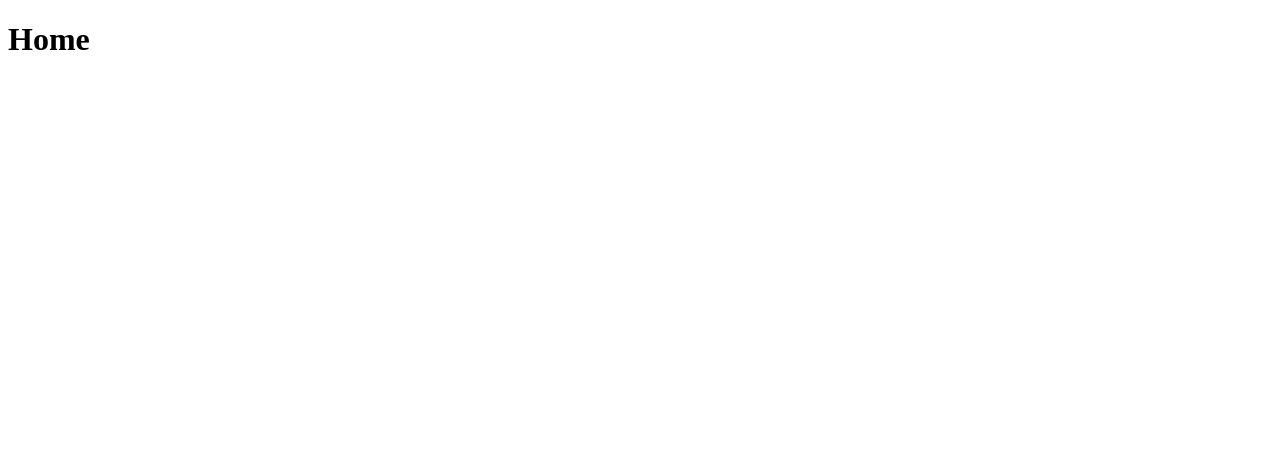
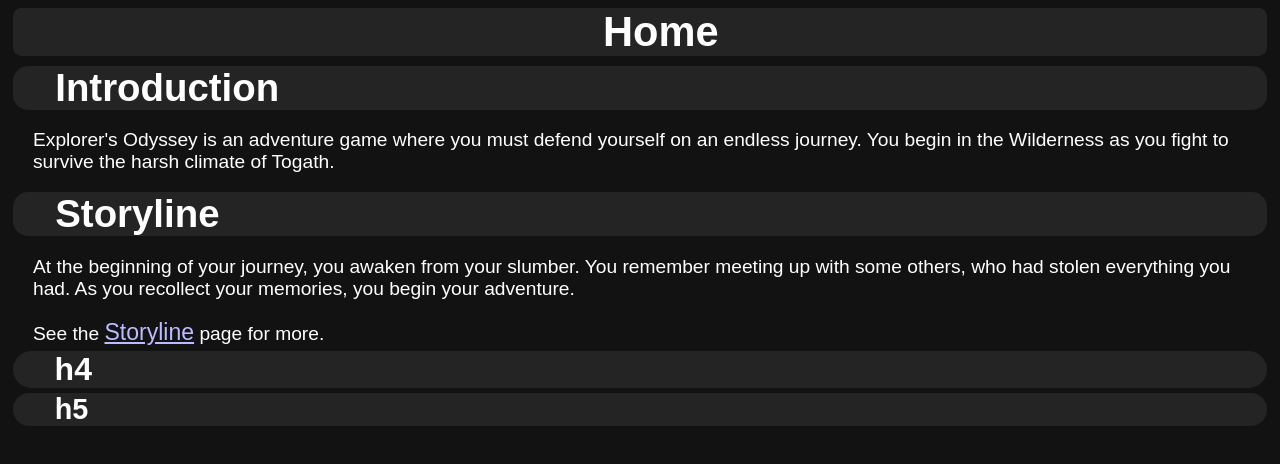
Before and after one commit to ExplorersOdysseyGame/Game, a plain HTML site: page docs/index.html in a window 1280 px wide. Drawn offline with Linux system fonts and the light colour scheme.

Commit message:
Storyline section

```diff
--- /dev/null
+++ b/docs/common/css/global.css
@@ -0,0 +1,19 @@
+/* General Colours */
+:root {
+	background-color: #121212;
+	color: #ffffff;
+	font-family: sans-serif;
+	font-size: 1em;
+}
+
+/* Headers */
+h1,h2,h3,h4,h5 {margin:5px; background-color:#242424; padding-left:1em;}
+h1 {font-size: 2.6em; border-radius: 0.2em; text-align: center; margin-bottom: 10px;}
+h2 {font-size: 2.4em; border-radius: 0.4em; padding-left:1.1em}
+h3 {font-size: 2.2em; border-radius: 0.6em; padding-left:1.2em}
+h4 {font-size: 2.0em; border-radius: 0.8em; padding-left:1.3em}
+h5 {font-size: 1.8em; border-radius: 1em; padding-left:1.45em}
+
+/* Content */
+p,span,a {font-size: 1.2em; padding-left:25px;}
+a {padding-left:0px;color: #bbbbff} a:hover {color: #6666ff} a:visited {color: #333333}
--- a/docs/common/js/global.js
+++ b/docs/common/js/global.js
@@ -3,6 +3,7 @@ function capitaliseFirstLetter(string) {
 }
 
 document.addEventListener('DOMContentLoaded', function() {
+	// JS Metadata Tags
     jsdats = document.body.getElementsByTagName("jsdat")
     for (let i = 0; i < jsdats.length; i++) {
     	jsdat = jsdats[i]
@@ -11,8 +12,17 @@ document.addEventListener('DOMContentLoaded', function() {
     	jshtml = `<${jsdat.getAttribute("jname")}>${capitaliseFirstLetter(jsdat.getAttribute("jdata"))}${jsdatExtra}</${jsdat.getAttribute("jname")}>`
     	document.head.innerHTML += jshtml
     	if (jsdat.getAttribute("jhtml") != null) {
-    		document.body.innerHTML += jshtml.replace(jsdat.getAttribute("jname"), jsdat.getAttribute("jhtml")).replace(jsdatExtra, "")
+    		document.body.innerHTML = jshtml.replace(jsdat.getAttribute("jname"), jsdat.getAttribute("jhtml")).replace(jsdatExtra, "") + document.body.innerHTML
     	}
 	}
 	for (let i = 0; i < jsdats.length; i++) {jsdats[i].remove()}
+	// JS Reference Tags
+	jsrefs = document.body.getElementsByTagName("jsrel")
+	for (let i = 0; i < jsrefs.length; i++) {
+    	jsref = jsrefs[i]
+    	jsrel = jsref.getAttribute("jrel")
+    	if (jsrel == null) {jsrel = ["", ""]} else {jsrel = jsrel.split(":")}
+    	jsref.outerHTML = `<span>${jsref.getAttribute("jdata")}</span>`.replace("[]", `<a href=${jsrel[0]}>${jsrel[1]}</a>`)
+	}
+	for (let i = 0; i < jsrefs.length; i++) {jsrefs[i].remove()}
 }, false);
--- a/docs/index.html
+++ b/docs/index.html
@@ -3,9 +3,17 @@
 	<head>
 		<meta charset="utf-8"/>
 		<link rel="icon" href="https://github.com/ExplorersOdysseyGame/Game/raw/master/src/main/resources/icon.png" type="image/png">
+		<link rel="stylesheet" href="common/css/global.css">
 		<script src="common/js/global.js"></script>
 	</head>
 	<body>
 		<jsdat jname="title" jdata="home" jdataExtra=" - Explorer's Odyssey" jhtml="h1"></jsdat>
+		<h2>Introduction</h2>
+		<p>Explorer's Odyssey is an adventure game where you must defend yourself on an endless journey. You begin in the Wilderness as you fight to survive the harsh climate of Togath.</p>
+		<h2>Storyline</h2>
+		<p>At the beginning of your journey, you awaken from your slumber. You remember meeting up with some others, who had stolen everything you had. As you recollect your memories, you begin your adventure.</p>
+		<jsrel jname="storylineref" jdata="See the [] page for more." jrel="storyline.html:Storyline"></jsrel>
+		<h4>h4</h4>
+		<h5>h5</h5>
 	</body>
 </html>
```
